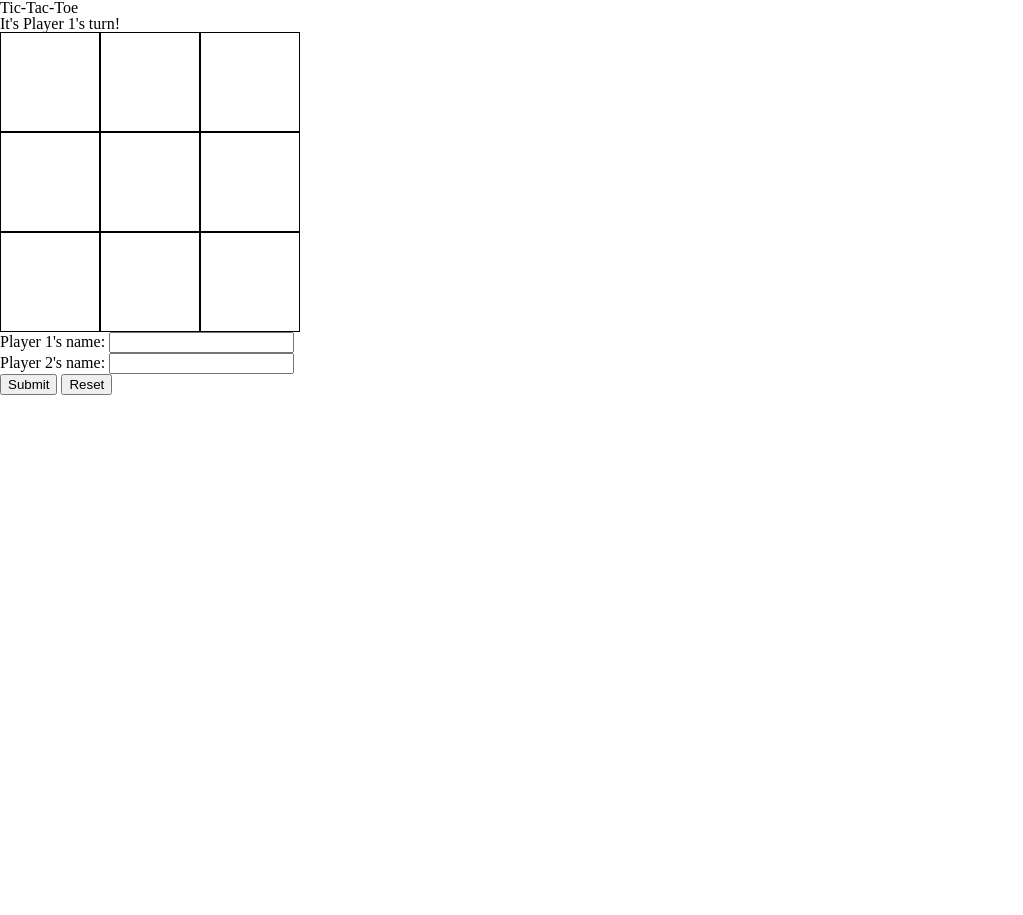
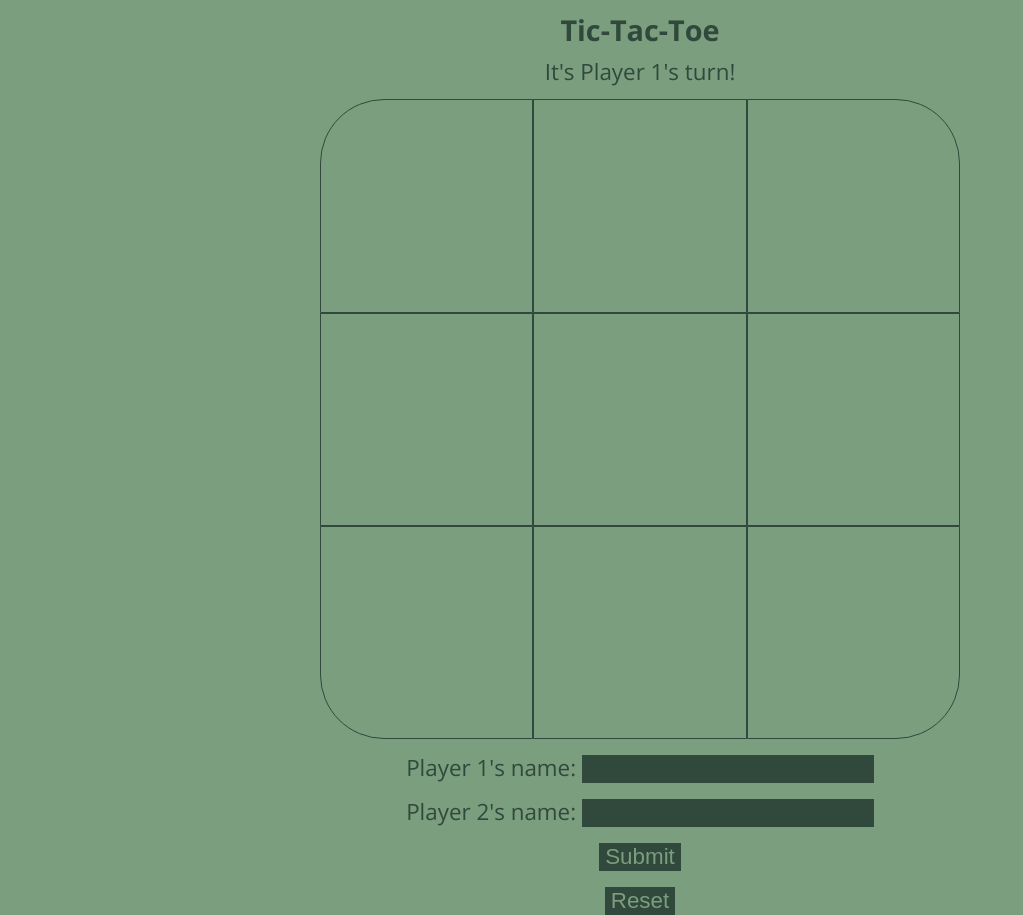
Before and after one commit to charlescyso/tic-tac-toe, a plain HTML site: page index.html in a window 1280 px wide. Shown: the whole page, without its empty margins (0-1023 px from the left). Before the commit the page ends 800 px from the top, so only its background shows below. Drawn offline with nearby package versions, Linux system fonts and the light colour scheme.

Commit message:
Add final style

```diff
--- a/style.css
+++ b/style.css
@@ -1,6 +1,72 @@
 /* style reference */
 :root {
+    /* color */
+    --clr-neutral-400: #E8F1F2;
+    --clr-neutral-500: #31493C;
+    --clr-accent-400: #B3EFB2;
+    --clr-accent-500: #7A9E7E;
+    /* font-family */
+    --ff-primary: 'Open Sans', sans-serif;
+    /* font-weight */
+    --fw-regular: 400;
+    --fw-bold: 700;
+    /* font-size */
+    --fs-400: 1.4rem;
+    --fs-500: 1.6rem;
+    --fs-600: 1.8rem;
+    --fs-900: 4rem;
+}
 
+/* utility classes */
+.bg-neutral-400 {
+    background-color: var(--clr-neutral-400);
+}
+.bg-neutral-500 {
+    background-color: var(--clr-neutral-500);
+}
+.bg-accent-400 {
+    background-color: var(--clr-accent-400);
+}
+.bg-accent-500 {
+    background-color: var(--clr-accent-500);
+}
+.text-neutral-400 {
+    color: var(--clr-neutral-400);
+}
+.text-neutral-500 {
+    color: var(--clr-neutral-500);
+}
+.text-accent-400 {
+    color: var(--clr-accent-400);
+}
+.text-accent-500 {
+    color: var(--clr-accent-500);
+}
+.fw-regular {
+    font-weight: var(--fw-regular);
+}
+.fw-bold {
+    font-weight: var(--fw-bold);
+}
+.fs-400 {
+    font-size: var(--fs-400);
+}
+.fs-500 {
+    font-size: var(--fs-500);
+}
+.fs-600 {
+    font-size: var(--fs-600);
+}
+.div-center {
+    display: block;
+    margin: auto;
+}
+.text-center {
+    text-align: center;
+}
+
+.margin-top {
+    margin-top: 1rem;
 }
 
 /* general styling */
@@ -8,18 +74,77 @@
 *::before,
 *::after {
     box-sizing: border-box;
+    /* border: 1px solid red; */
 }
 
+body {
+    font-family: var(--ff-primary);
+    color: var(--clr-neutral-500);
+    background-color: var(--clr-accent-500);
+    font-size: var(--fs-400);
+    font-weight: fw-regular;
+}
+
+form {
+    display: flex;
+    flex-flow: column;
+    align-items: center;
+}
+
+input {
+    -webkit-appearance: none;
+    -moz-appearance: none;
+    appearance: none;
+}
+
+input[type='text'] {
+    border: none;
+    font-size: var(--fs-400);
+    color: var(--clr-accent-500);
+    background-color: var(--clr-neutral-500);
+}
+
+input[type='text']:focus {
+    outline: none;
+}
+
+input[type='submit'],
+button {
+    border: none;
+    font-size: var(--fs-400);
+    color: var(--clr-accent-500);
+    background-color: var(--clr-neutral-500);
+    cursor: pointer;
+}
+
+/* classes */
 .grid {
     display: grid;
-    grid-template-columns: repeat(3, max-content);
+    grid-template-columns: repeat(3, 1fr);
+    width: clamp(320px, 90vw, 40rem);
+    /* border: 1px solid red; */
 }
 
 .cell {
     display: flex;
-    border: 1px solid black;
-    width: 100px;
-    height: 100px;
     justify-content: center;
+    width: auto;
+    aspect-ratio: 1/1;
     align-items: center;
+    border: 1px solid var(--clr-neutral-500);
+    font-size: var(--fs-900);
 }
+
+
+.cell:nth-of-type(1) {
+    border-top-left-radius: 4rem;
+}
+.cell:nth-of-type(3) {
+    border-top-right-radius: 4rem;
+}
+.cell:nth-of-type(7) {
+    border-bottom-left-radius: 4rem;
+}
+.cell:nth-of-type(9) {
+    border-bottom-right-radius: 4rem;
+}
```
